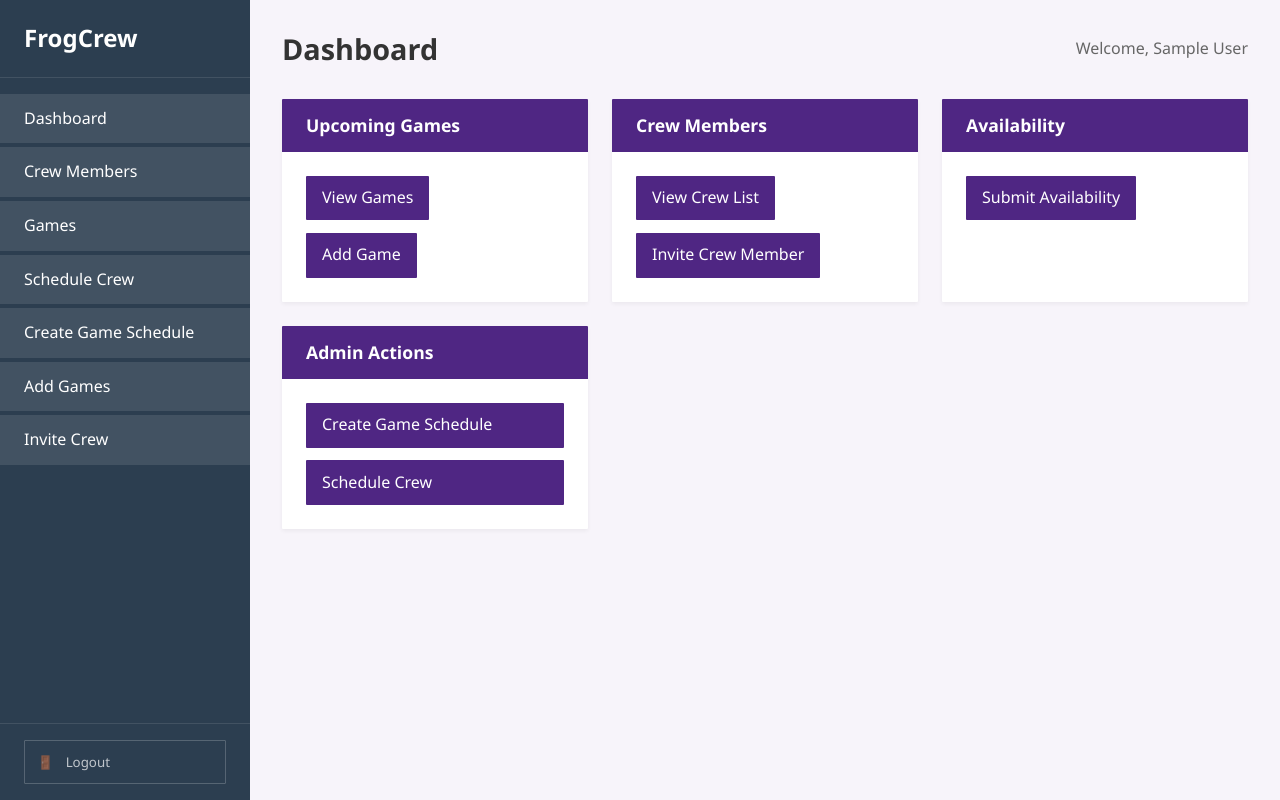
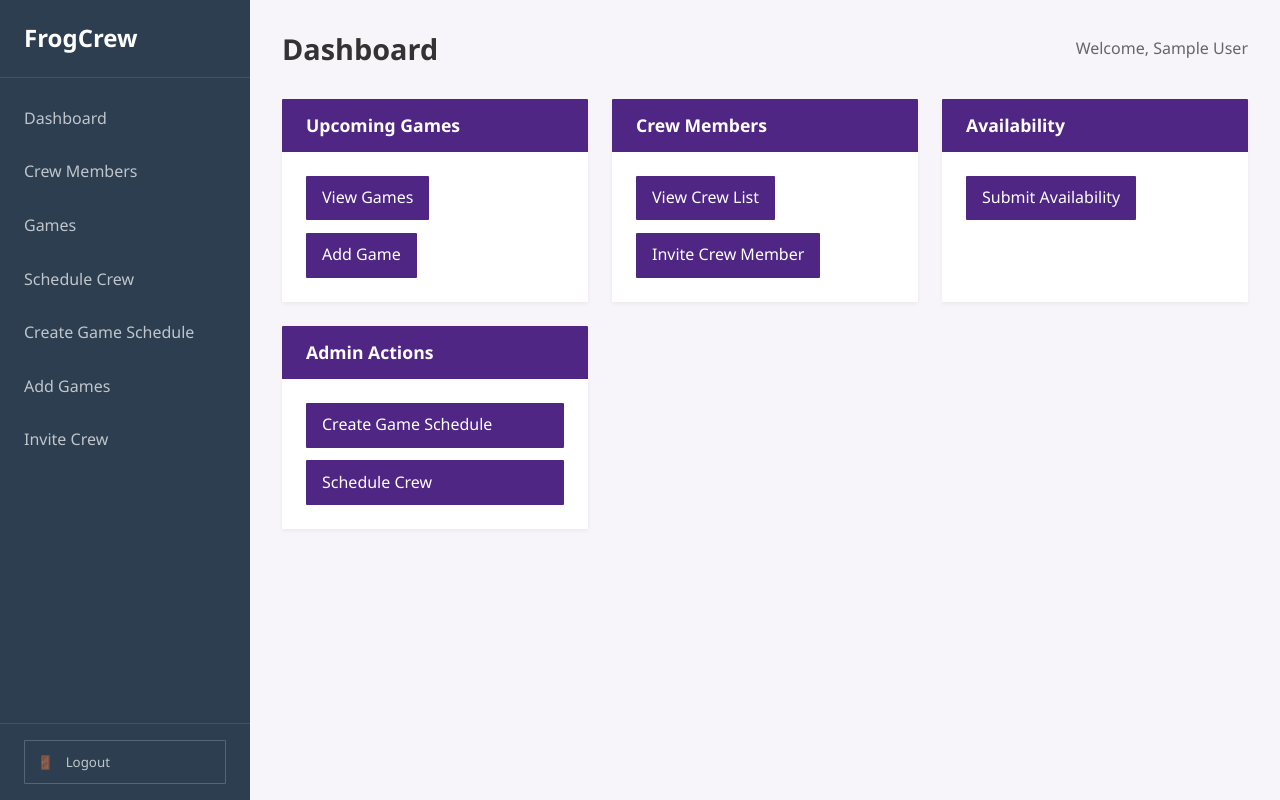
Before and after one commit to Kavish2040/FrogCrew, a Vue app in the folder client/: page /dashboard in a window 1280 px wide. Built offline with nearby package versions, Linux system fonts and the light colour scheme; sample sign-in values are in the browser's storage.

Commit message:
active classes tag removed

```diff
--- a/client/src/pages/Dashboard.vue
+++ b/client/src/pages/Dashboard.vue
@@ -7,37 +7,37 @@
       <nav class="sidebar-nav">
         <ul>
           <li>
-            <router-link to="/dashboard" class="active">
+            <router-link to="/dashboard">
               <span>Dashboard</span>
             </router-link>
           </li>
           <li>
-            <router-link to="/crew" class="active">
+            <router-link to="/crew">
               <span>Crew Members</span>
             </router-link>
           </li>
           <li>
-            <router-link to="/games" class="active">
+            <router-link to="/games">
               <span>Games</span>
             </router-link>
           </li>
           <li v-if="userStore.isAdmin">
-            <router-link to="/schedulecrew" class="active">
+            <router-link to="/schedulecrew">
               <span>Schedule Crew</span>
             </router-link>
           </li>
           <li v-if="userStore.isAdmin">
-            <router-link to="/createschedule" class="active">
+            <router-link to="/createschedule">
               <span>Create Game Schedule</span>
             </router-link>
           </li>
           <li v-if="userStore.isAdmin">
-            <router-link to="/addgame" class="active">
+            <router-link to="/addgame">
               <span>Add Games</span>
             </router-link>
           </li>
           <li v-if="userStore.isAdmin">
-            <router-link to="/invite" class="active">
+            <router-link to="/invite">
               <span>Invite Crew</span>
             </router-link>
           </li>
--- a/client/src/pages/Home.vue
+++ b/client/src/pages/Home.vue
@@ -39,7 +39,6 @@ import MainLayout from '../layouts/MainLayout.vue';
 <style scoped>
 .hero-section {
   height: 80vh;
-  background: url('/src/assets/images/superfrog.jpg') center/cover no-repeat;
   display: flex;
   flex-direction: column;
   justify-content: center;
@@ -56,14 +55,14 @@ import MainLayout from '../layouts/MainLayout.vue';
   font-size: 3rem;
   margin-bottom: 1rem;
   font-weight: 800;
-  color: var(--tcu-purple); /* purple heading */
+  color: var(--tcu-purple);
 }
 
 .hero-text p {
   font-size: 1.3rem;
   margin-bottom: 2rem;
   font-weight: 400;
-  color: var(--text-dark); /* black / muted black paragraph */
+  color: var(--text-dark);
 }
 
 .btn-primary {
@@ -82,7 +81,6 @@ import MainLayout from '../layouts/MainLayout.vue';
   background-color: var(--tcu-dark-purple);
 }
 
-/* Features Section stays the same */
 .features {
   padding: 4rem 1.5rem;
   max-width: 1200px;
--- a/client/src/style.css
+++ b/client/src/style.css
@@ -4,7 +4,7 @@
   --tcu-purple: #4F2683;
   --tcu-dark-purple: #3a1c60;
   --accent-pink: #ffb6c1;
-  --bg-light-purple: #f7f4fa; /* 🟣 Light soft purple background */
+  --bg-light-purple: #f7f4fa;
   --text-dark: #2c2c2c;
   --text-muted: #666;
   --card-radius: 0;
```
